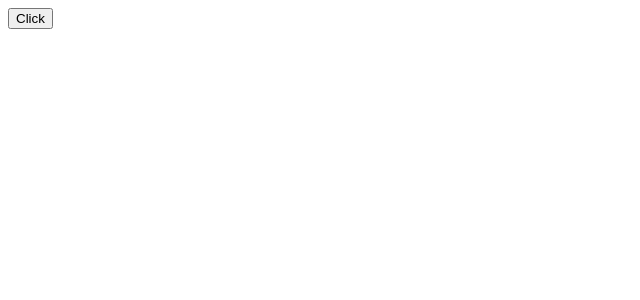
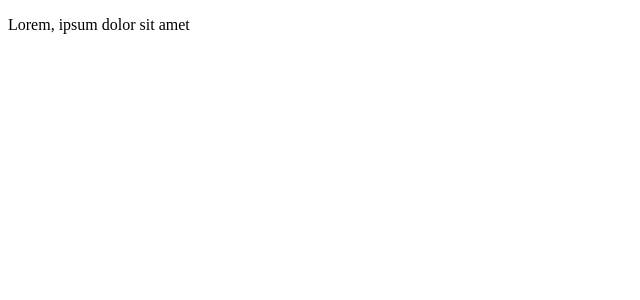
Before and after one commit to ThibautRingdev/react-demos-with-vite, a React (Vite) app: page / in a window 1280 px wide. Shown: the top 300 px of the page, without its empty margins (0-640 px from the left). Built offline with nearby package versions, Linux system fonts and the light colour scheme.

Commit message:
handle copy event with preventDefault

```diff
--- a/src/App.jsx
+++ b/src/App.jsx
@@ -1,10 +1,18 @@
-const Button = () => {
-  const handleClick= () => console.log(Math.round(Math.random() * 10))
-  return <button onClick={handleClick}>Click</button>
-}
+const Copy = () => {
+  const copyHandler = (e) => {
+    e.preventDefault();
+    alert("Veuillez ne pas copier ce contenu !");
+  };
+
+  return (
+    <p onCopy={copyHandler}>
+    Lorem, ipsum dolor sit amet
+    </p>
+  );
+};
 
 function App() {
-    return <Button />;
+    return <Copy />;
 }
 
 export default App;
```
